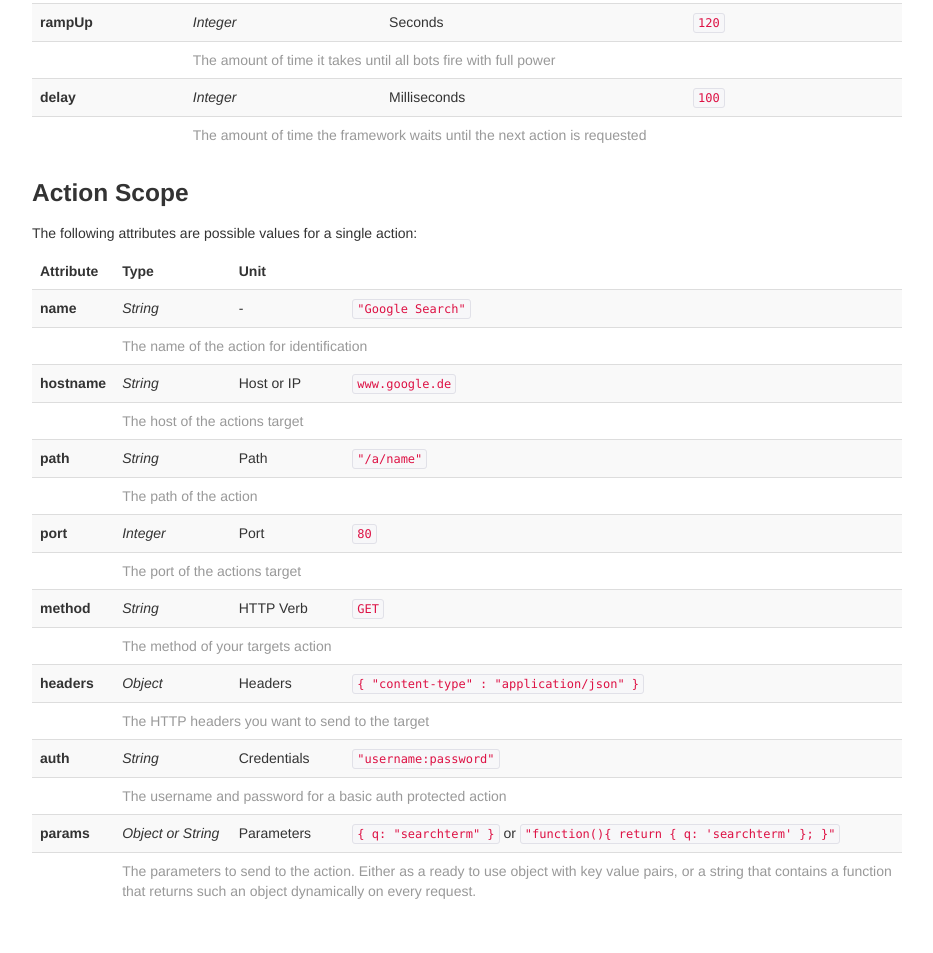
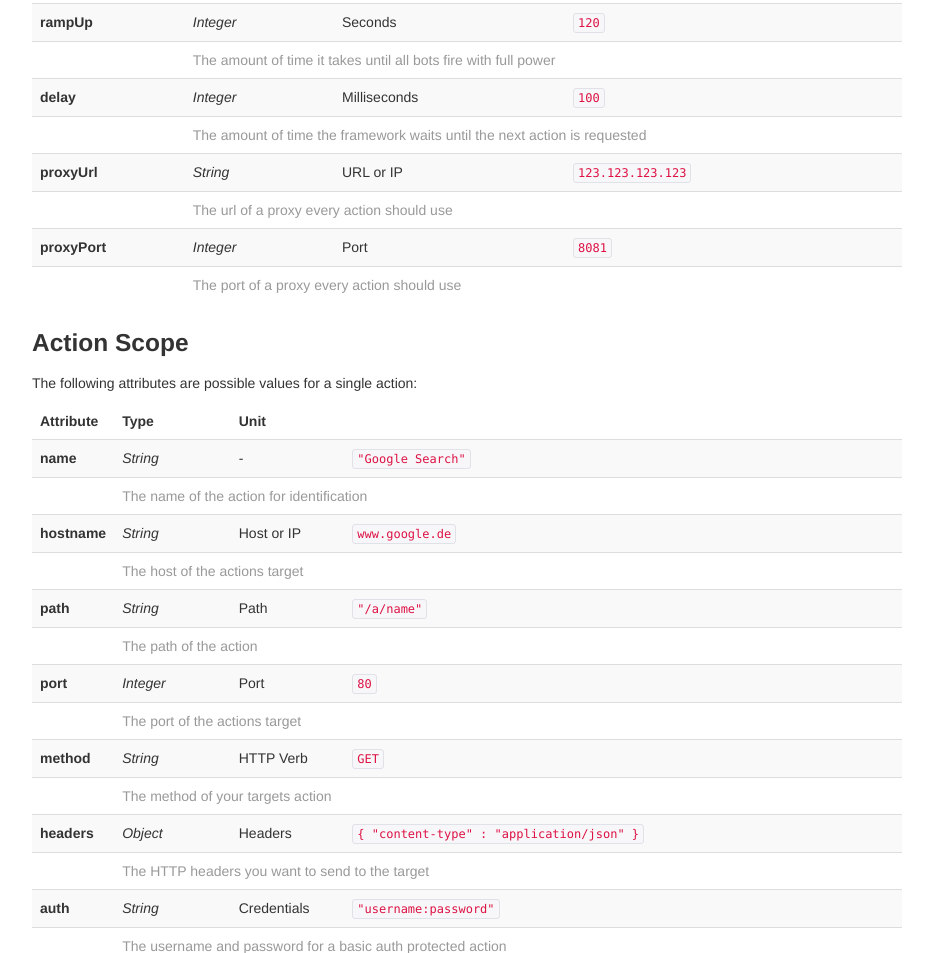
Before and after one commit to mwaylabs/bigbench.js, a plain HTML site: page index.html in a window 1280 px wide. Shown: the part 2764-3717 px from the top of the page, without its empty margins (323-1256 px from the left). Drawn offline with nearby package versions, Linux system fonts and the light colour scheme.

Commit message:
added proxy feature that was introduced in 0.0.16

```diff
--- a/index.html
+++ b/index.html
@@ -234,6 +234,28 @@
               <tr>
                 <td></td>
                 <td colspan="3" class="muted">The amount of time the framework waits until the next action is requested</td>
+              </tr>
+
+              <tr>
+                <td><b>proxyUrl</b></td>
+                <td><em>String</em></td>
+                <td>URL or IP</td>
+                <td><code>123.123.123.123</code></td>
+              </tr>
+              <tr>
+                <td></td>
+                <td colspan="3" class="muted">The url of a proxy every action should use</td>
+              </tr>
+
+              <tr>
+                <td><b>proxyPort</b></td>
+                <td><em>Integer</em></td>
+                <td>Port</td>
+                <td><code>8081</code></td>
+              </tr>
+              <tr>
+                <td></td>
+                <td colspan="3" class="muted">The port of a proxy every action should use</td>
               </tr>
             </tbody>
           </table>
```
